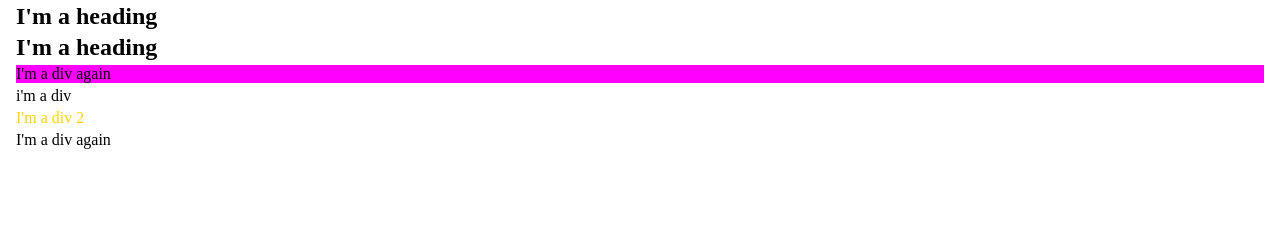
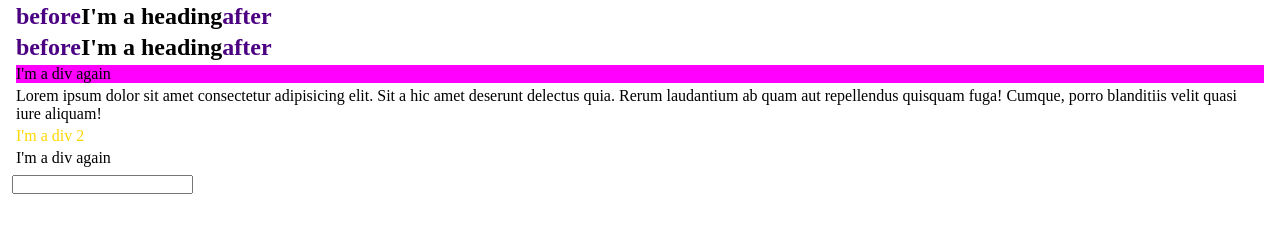
Before and after one commit to shubhrastogi07/Fullstack, a plain HTML site: page index.html in a window 1280 px wide. Shown: the part 109-342 px from the top of the page. Drawn offline with Linux system fonts and the light colour scheme.

Commit message:
pseudo Selector

```diff
--- a/index.html
+++ b/index.html
@@ -21,6 +21,29 @@
         div.p div:nth-child(2) {
             color: gold;
         }
+
+        h2:hover {
+            background-color: greenyellow;
+            cursor: pointer;
+        }
+
+        div::selection {
+            background-color: hotpink;
+        }
+
+        h2::after {
+            content: "after";
+            color: indigo;
+        }
+
+        h2::before {
+            content: "before";
+            color: indigo;
+        }
+
+        input:focus {
+            background-color: lawngreen;
+        }
     </style>
 </head>
 
@@ -34,10 +57,11 @@
         <div>I'm a div again</div>
     </div>
     <div class="p">
-        <div>i'm a div</div>
+        <div>Lorem ipsum dolor sit amet consectetur adipisicing elit. Sit a hic amet deserunt delectus quia. Rerum laudantium ab quam aut repellendus quisquam fuga! Cumque, porro blanditiis velit quasi iure aliquam!</div>
         <div>I'm a div 2</div>
         <div>I'm a div again</div>
     </div>
+    <input type="text" />
 
 </body>
 
```
